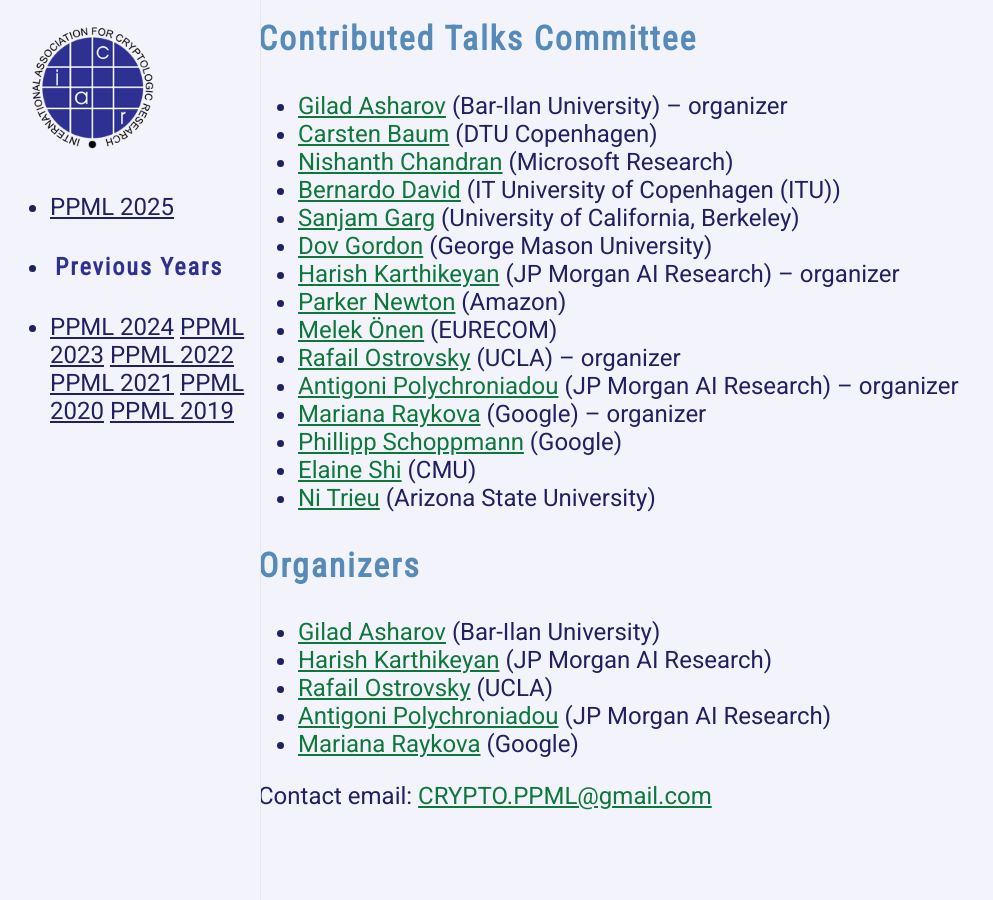
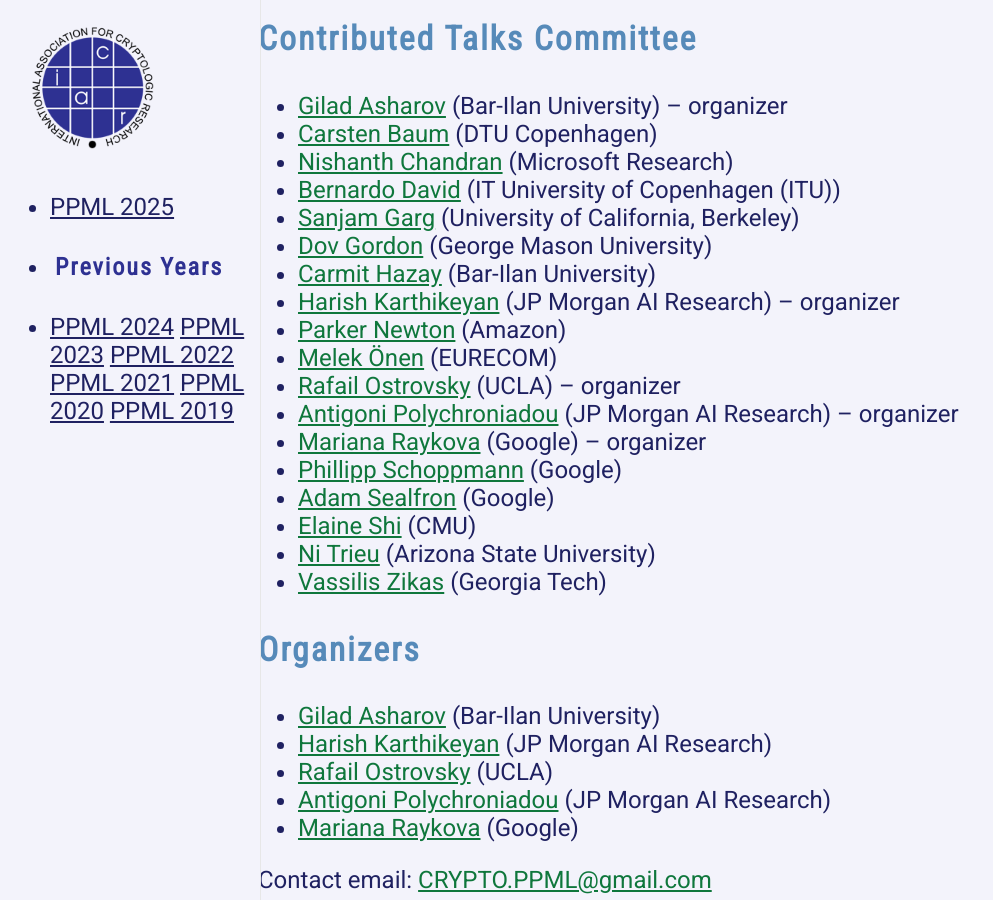
Before and after one commit to Crypto-PPML/Crypto-PPML.github.io, a Jekyll site: the page built from 2025/index.markdown, in a window 1280 px wide and 900 px high, scrolled down 2592 px. Shown: the whole window, without its empty margins (0-993 px from the left). Built offline with Jekyll 4.4.1, drawn with Linux system fonts in a browser that asks for light colours; nearby versions of some CDN libraries; a style sheet for code colours, icons or effects is not loaded.

Commit message:
Update index.markdown

```diff
--- a/2025/index.markdown
+++ b/2025/index.markdown
@@ -92,6 +92,7 @@
 - [Bernardo David](https://www.bmdavid.com) (IT University of Copenhagen (ITU))
 - [Sanjam Garg](https://people.eecs.berkeley.edu/~sanjamg/) (University of California, Berkeley)
 - [Dov Gordon](https://cs.gmu.edu/~gordon/) (George Mason University)
+- [Carmit Hazay](https://www.eng.biu.ac.il/~hazay) (Bar-Ilan University)
 - [Harish Karthikeyan](https://sites.google.com/view/kharish/home) (JP Morgan AI Research) -- organizer
 - [Parker Newton](https://www.amazon.science/author/parker-newton) (Amazon)
 - [Melek Önen](https://onen.eurecom.io) (EURECOM)
@@ -99,8 +100,10 @@
 - [Antigoni Polychroniadou](https://antigonip.github.io/) (JP Morgan AI Research) -- organizer
 - [Mariana Raykova](https://marianapr.github.io) (Google) -- organizer
 - [Phillipp Schoppmann](https://scholar.google.com/citations?user=1FkrtpsAAAAJ&hl=en&oi=ao) (Google)
+- [Adam Sealfron](https://asealfon.github.io) (Google)
 - [Elaine Shi](https://elaineshi.com) (CMU)
 - [Ni Trieu](https://nitrieu.github.io) (Arizona State University)
+- [Vassilis Zikas](https://faculty.cc.gatech.edu/~vzikas/) (Georgia Tech)
 
 
 
```
